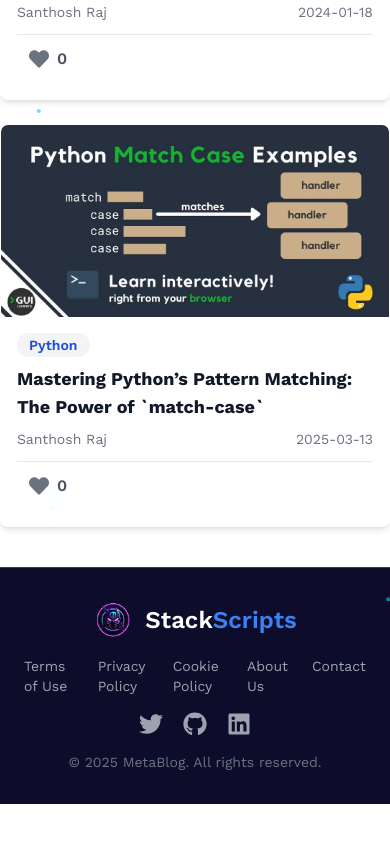
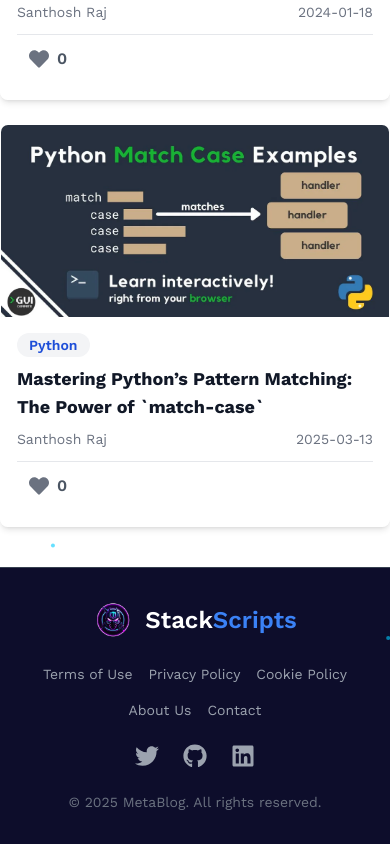
Before and after one commit to sandyddeveloper/StackScript, a Next.js app: page / in a window 390 px wide. Shown: the part 5581-6425 px from the top of the page. Before the commit the page ends 6385 px from the top, so only its background shows below. Built offline with nearby package versions, Linux system fonts and the light colour scheme.

Commit message:
footer iupdated

```diff
--- a/components/Footer.tsx
+++ b/components/Footer.tsx
@@ -1,17 +1,14 @@
 "use client";
-
 
 import Image from "next/image";
 import Link from "next/link";
 import { FaTwitter, FaGithub, FaLinkedin } from "react-icons/fa";
 
 export default function Footer() {
-
-
   return (
     <div className="py-8 px-6 md:px-16 bg-[#0D0D2B] text-gray-400 border-t border-gray-700 mt-10">
-      <div className="flex flex-col md:flex-row justify-between items-center space-y-4 md:space-y-0">
-
+      <div className="flex flex-col items-center md:flex-row justify-between space-y-6 md:space-y-0">
+        {/* Logo */}
         <Link href="/" className="flex items-center space-x-3">
           <Image
             src="/Logo.png"
@@ -24,41 +21,28 @@ export default function Footer() {
             Stack<span className="text-blue-500">Scripts</span>
           </span>
         </Link>
-        <div className="flex space-x-6 text-sm text-gray-400 z-50">
-        <Link
-  href="/terms"
-  className="hover:text-blue-400 transition duration-300"
->
+
+        {/* Policy Links */}
+        <div className="flex flex-wrap justify-center gap-4 text-sm text-gray-400 z-50">
+          <Link href="/terms" className="hover:text-blue-400 transition duration-300">
             Terms of Use
           </Link>
-<Link
-  href="/privacy-policy"
-  className="hover:text-blue-500 transition duration-300"
->
+          <Link href="/privacy-policy" className="hover:text-blue-500 transition duration-300">
             Privacy Policy
           </Link>
-<Link
-  href="/cookie-policy"
-  className="hover:text-blue-500 transition duration-300"
->
+          <Link href="/cookie-policy" className="hover:text-blue-500 transition duration-300">
             Cookie Policy
           </Link>
-<Link
-  href="/about-us"
-  className="hover:text-blue-500 transition duration-300"
->
+          <Link href="/about-us" className="hover:text-blue-500 transition duration-300">
             About Us
           </Link>
-<Link
-  href="/contact"
-  className="hover:text-blue-500 transition duration-300"
->
+          <Link href="/contact" className="hover:text-blue-500 transition duration-300">
             Contact
           </Link>
-
         </div>
 
-        <div className="flex space-x-5 z-50">
+        {/* Social Icons */}
+        <div className="flex space-x-6 md:space-x-5 z-50">
           <Link href="https://twitter.com/yourprofile" target="_blank">
             <FaTwitter className="w-6 h-6 text-gray-400 hover:text-blue-500 transition" />
           </Link>
@@ -72,7 +56,7 @@ export default function Footer() {
       </div>
 
       {/* Centered Copyright */}
-      <div className="text-center text-sm text-gray-500 mt-4">
+      <div className="text-center text-sm text-gray-500 mt-6">
         © 2025 MetaBlog. All rights reserved.
       </div>
     </div>
```
Lines whose indentation alone changed are shown as unchanged.
